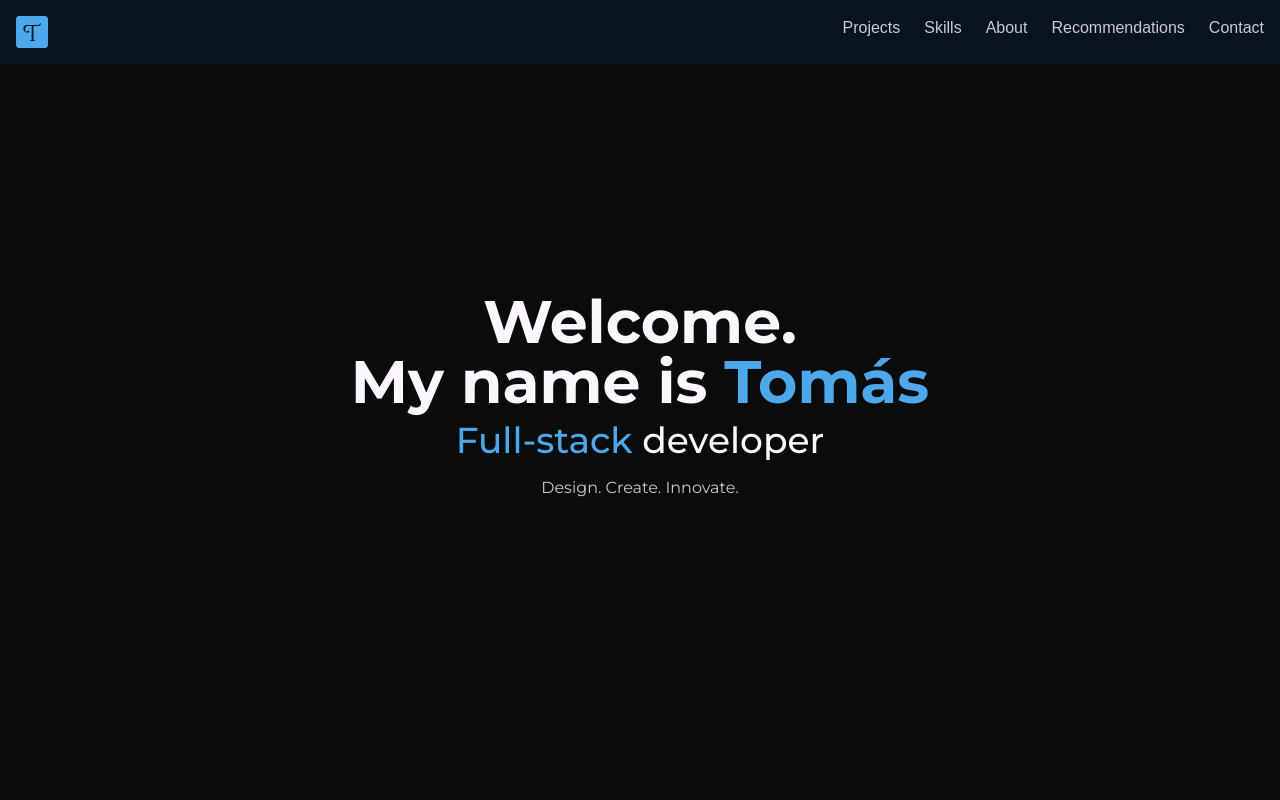
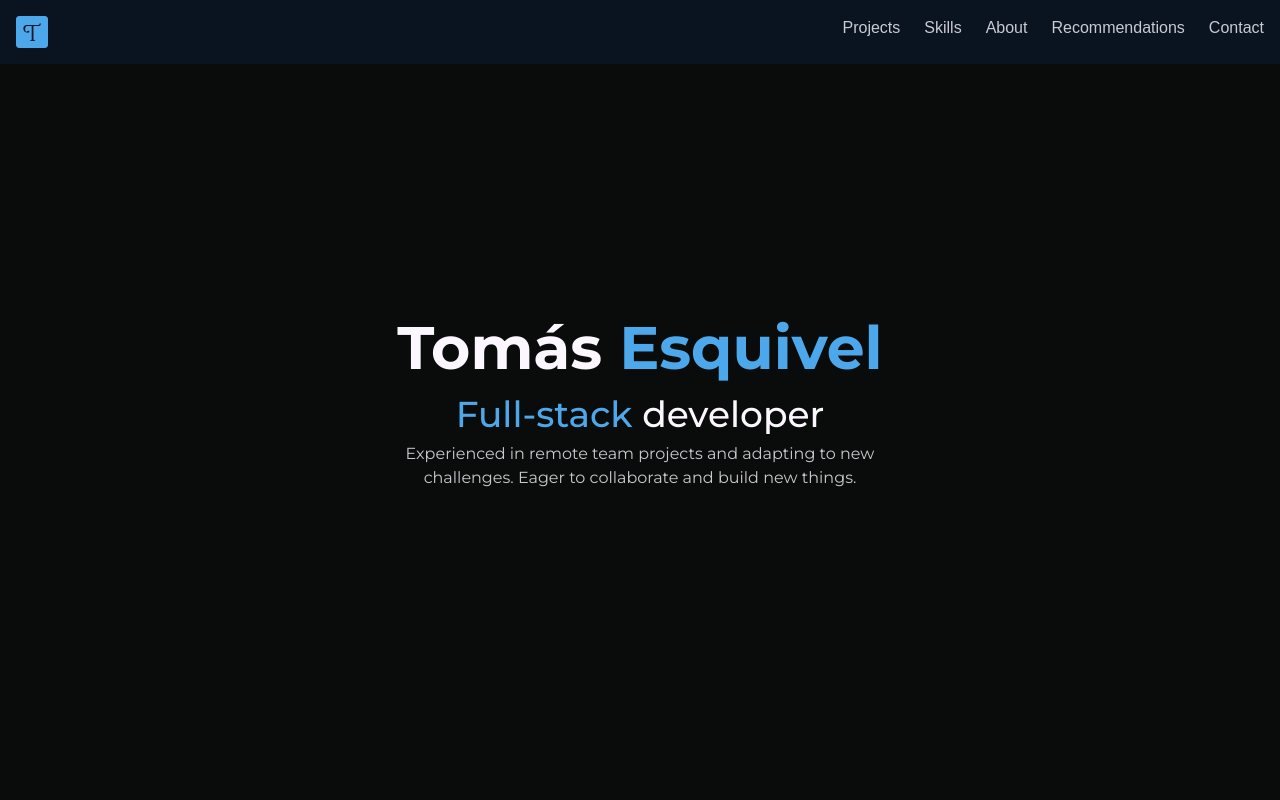
Before and after one commit to tomasesquivelgc/Portfolio, a React (Vite) app: page / in a window 1280 px wide. Shown: the top 800 px of the page. Built offline with nearby package versions, Linux system fonts and the light colour scheme; a web font is replaced by a local one.

Commit message:
change animation of home section and padding of the whole project

```diff
--- a/src/App.jsx
+++ b/src/App.jsx
@@ -3,7 +3,6 @@ import AboutSection from './sections/AboutSection';
 import ProjectsSection from './sections/ProjectsSection';
 import ContactSection from './sections/ContactSection';
 import SkillsSection from './sections/SkillsSection';
-import Recommend from './sections/RecommendSection';
 import Navbar from './components/Navigation/Navbar';
 
 function App() {
@@ -14,7 +13,6 @@ function App() {
       <ProjectsSection />
       <SkillsSection />
       <AboutSection />
-      <Recommend />
       <ContactSection />
     </>
   );
--- a/src/components/InfoList.jsx
+++ b/src/components/InfoList.jsx
@@ -20,7 +20,7 @@ function InfoList() {
   const closeModal = () => setModalOpen(false);
 
   return (
-    <div className="md:w-1/3 w-1/2">
+    <div className="md:w-1/3 w-1/2 py-1">
       <ul className="flex flex-col gap-2">
         <li className="w-full h-full">
           <motion.button
--- a/src/components/Modal/ModalInfo.jsx
+++ b/src/components/Modal/ModalInfo.jsx
@@ -21,7 +21,7 @@ const ModalInfo = ({ info }) => {
       <div className="flex flex-col md:flex-row gap-4 justify-around w-full h-full md:max-h-96 py-8">
         {info.data.map((data) => (
           <motion.div
-            className={`md:w-1/3 w-full border-2 border-argBlue relative bg-prussiaBlue h-1/3 md:h-auto flex md:flex-col ${
+            className={`md:w-1/3 w-full border p-1 hover:border-argBlue hover:cursor-pointer relative bg-prussiaBlue h-1/3 md:h-auto flex md:flex-col ${
               expandedItem === data.title ? 'md:h-auto' : ''
             } transition-all duration-500 ease-in-out`}
             key={data.title}
--- a/src/components/Projects/FeaturedProject.jsx
+++ b/src/components/Projects/FeaturedProject.jsx
@@ -5,7 +5,7 @@ function FeaturedProject({ project, alignRight }) {
   return (
     <div
       key={project.title}
-      className={`w-full md:w-full relative  min-h-80 md:min-h-fit flex my-2 md:my-auto lg:my-8 ${
+      className={`w-full md:w-full relative  min-h-80 md:min-h-fit flex md:my-0 lg:my-8 ${
         alignRight ? 'md:justify-end' : ''
       }`}
     >
--- a/src/sections/AboutSection.jsx
+++ b/src/sections/AboutSection.jsx
@@ -2,24 +2,26 @@ import InfoList from '../components/InfoList';
 
 function AboutSection() {
   return (
-    <section id="about" className="bg-richBlack min-h-screen gap-4 px-10 py-20 md:px-16 lg:px-32 flex flex-col md:flex-row-reverse">
+    <section id="about" className="bg-richBlack min-h-screen gap-10 px-10 py-20 md:px-16 lg:px-32 flex flex-col md:flex-row-reverse">
       <div className="w-full lg:w-1/2">
-        <h2 className="font-medium text-5xl py-3">About me</h2>
+        <h2 className="font-medium text-5xl py-1">About me</h2>
         <p className="py-3 opacity-80">
-          Driven individual with resiliency and tenacity to solve challenges and problems.
-          Positive attitude and growth mindset to learn and adapt to new situations.
-          Background in team projects and
+          Creative and resourceful. Oriented towards problem-solving and continuous learning.
+          Quick to adapt to new environments and challenges, managing pressure and deadlines.
           <br />
           <br />
-          Today I&apos;m redescovering my passion for creating and inventing in the form of
-          software development. Right now my focus is on web development but I hope to learn
-          more tools to expand my horizons, such as AI and game engines.
+          Experienced in teamwork and project management, constantly aiming to deliver
+          high-quality results.
+          <br />
+          <br />
+          Dreaming of helping others through technology and innovation since young,
+          always looking for new ways to improve and learn new things.
         </p>
-        <div className="h-full">
-          <p>
-            If you must know one thing about me is that I love a good challenge.
-            I&apos;m always looking for new ways to improve and learn new things.
-            But if you want to know more, you can check the list below.
+        <div className="py-1 border-t-2 mt-2">
+          <p className='py-1'>
+            If you must know one thing about me is that I love putting my skills to the test
+            and pushing my boundries to the limit. But if you want to get to know me better,
+            you can check the list below.
           </p>
           <InfoList />
         </div>
--- a/src/sections/ContactSection.jsx
+++ b/src/sections/ContactSection.jsx
@@ -2,7 +2,7 @@ import ContactForm from '../components/Contact/ContactForm';
 
 function ContactSection() {
   return (
-    <section id="contact" className="bg-richBlack min-h-screen flex flex-col md:flex-row px-10 py-20 md:px-16 lg:px-32">
+    <section id="contact" className="bg-night min-h-screen flex flex-col md:flex-row px-10 py-20 md:px-16 lg:px-32">
       <div className="w-full md:w-1/2">
         <h2 className="text-5xl pb-3">Contact me</h2>
         <p className="py-3 opacity-90">I&apos;m always interested in hearing about new projects, so if you&apos;d like to chat please get in touch.</p>
--- a/src/sections/HeroSection.jsx
+++ b/src/sections/HeroSection.jsx
@@ -6,15 +6,14 @@ function HeroSection() {
       <motion.div
       initial={{ opacity: 0, x: -100}}
       animate={{ opacity: 1, x: 0}}
-      transition={{ duration: 0.6 }}
+      transition={{ duration: 1 }}
       >
-        <h1 className="font-monts font-bold text-4xl md:text-6xl py-1">
-          Welcome.<br />My name is&nbsp;
-          <span className="text-argBlue">
-            Tomás
-          </span>
+        <h1 className="font-monts font-bold w-full text-4xl md:text-6xl py-3">
+         Tomás&nbsp;
+         <span className='text-argBlue'>Esquivel</span>
+
         </h1>
-        <h2 className="text-3xl font-medium md:text-4xl py-1">
+        <h2 className="text-2xl font-medium md:text-4xl py-1">
           <span className="text-argBlue">Full-stack</span>
           {' '}
           developer
@@ -23,10 +22,11 @@ function HeroSection() {
       <motion.div
       initial={{ opacity: 0, x: 100}}
       animate={{ opacity: 1, x: 0}}
-      transition={{ duration: 0.6}}
+      transition={{ duration: 1}}
       className='w-full flex justify-center'>
-        <p className="py-3 md:text-l opacity-80 w-1/2">
-          Design. Create. Innovate.
+        <p className="py-1 md:text-l opacity-80 w-full md:w-1/2">
+          Experienced in remote team projects and adapting to new challenges.
+          Eager to collaborate and build new things.
         </p>
       </motion.div>
     </section>
--- a/src/sections/ProjectsSection.jsx
+++ b/src/sections/ProjectsSection.jsx
@@ -9,7 +9,7 @@ function ProjectsSection() {
       <h2 className="font-medium text-3xl md:text-5xl py-1">My projects</h2>
       <div className='py-3 mb-10'>
         <h3 className="font-chivo text-2xl md:text-xl text-argBlue py-1">Featured projects</h3>
-        <div className="flex flex-col justify-center py-3 gap-20">
+        <div className="flex flex-col justify-center py-3 gap-4 md:gap-20">
           {featured.map((project, index) => (
             <FeaturedProject
               key={project.title}
@@ -21,7 +21,7 @@ function ProjectsSection() {
       </div>
       <div className='py-3'>
         <h3 className="text-2xl md:text-xl font-chivo text-argBlue py-1">More projects</h3>
-        <div className="grid grid-cols-1 md:grid-cols-2 lg:grid-cols-3 gap-4 py-3">
+        <div className="grid grid-cols-1 md:grid-cols-2 lg:grid-cols-3 md:gap-10 gap-4 py-3">
           {moreProjects.map((project) => (
             <OtherProject
               key={project.title}
--- a/src/sections/SkillsSection.jsx
+++ b/src/sections/SkillsSection.jsx
@@ -5,7 +5,7 @@ const SkillsSection = () => (
   <section id="skills" className="bg-night min-h-screen flex flex-col justify-center text-center px-10 py-20 md:px-16 lg:px-32">
     <h2 className="font-medium text-5xl">Skills</h2>
     {stack.length && (
-      <div className="grid grid-cols-3 gap-2 md:grid-cols-5 lg:grid-cols-6 md:gap-4 mt-10 m-auto">
+      <div className="grid grid-cols-3 gap-4 md:grid-cols-5 lg:grid-cols-6 md:gap-10 mt-10 m-auto">
         {stack.map((tech) => (
           <Card key={tech.title} title={tech.title} icon={tech.icon} />
         ))}
```
